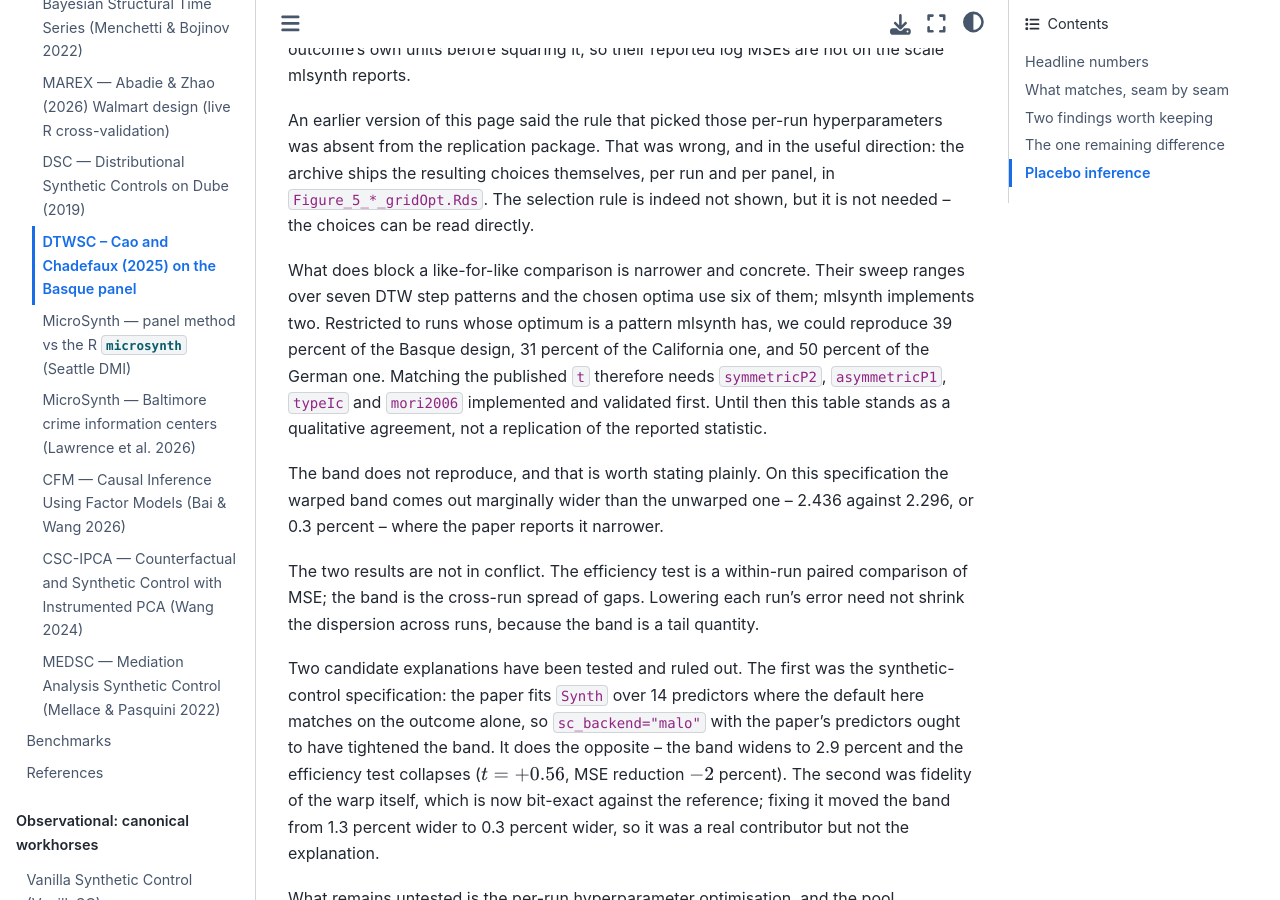
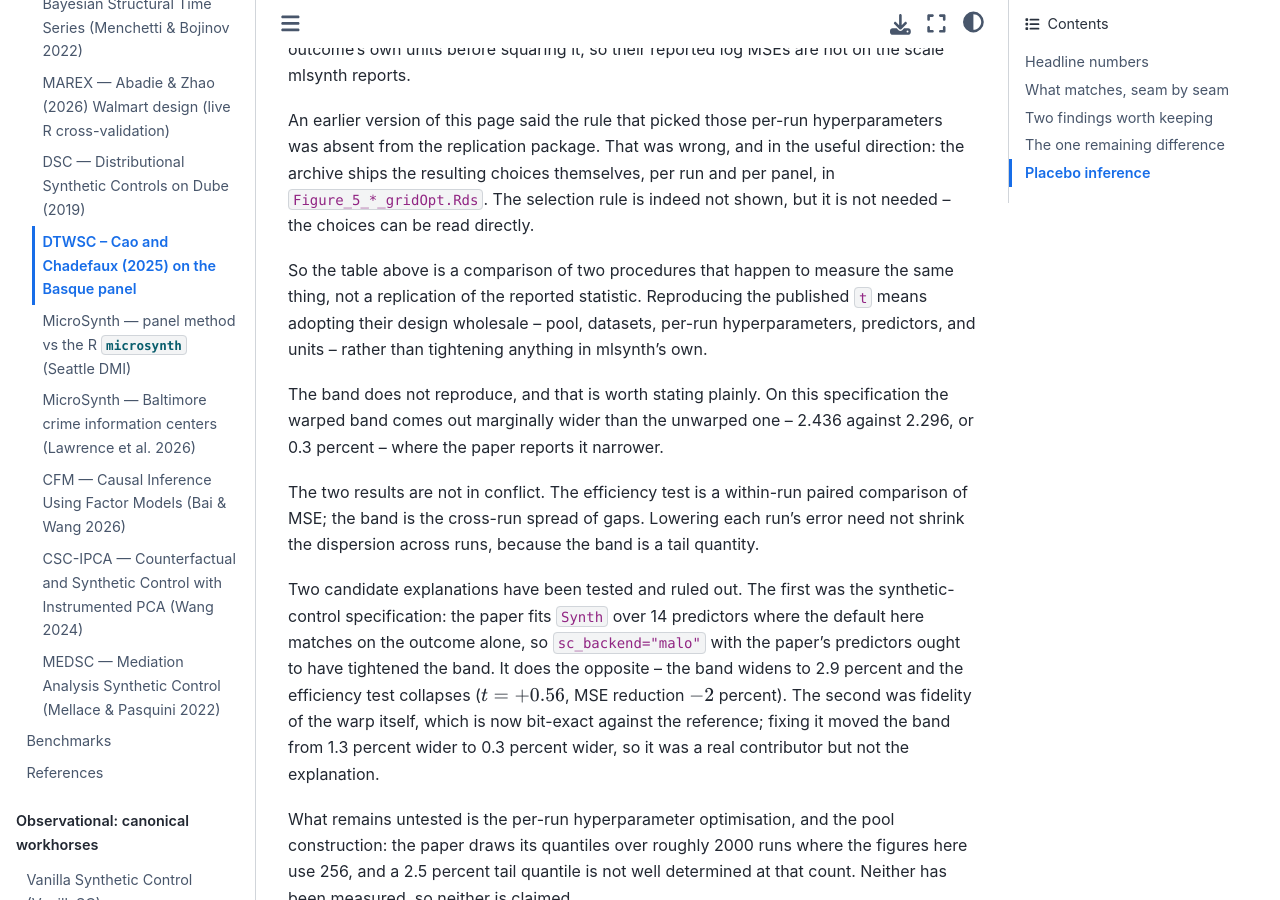
Before and after one commit to jgreathouse9/mlsynth, a Sphinx documentation site: the page built from docs/replications/dtwsc.rst, in a window 1280 px wide and 900 px high, scrolled down 4312 px. Built offline with Sphinx 7.4.7 and the Sphinx Book theme 1.1.4, drawn with Linux system fonts in a browser that asks for light colours.

Commit message:
DTWSC docs: keep this page's scope to the units and the comparison
The placebo section had drifted into narrating a separate piece of work -- how
many DTW step patterns are implemented and what fraction of the authors' design
that made reachable. That measurement belongs with the step-pattern work, where
it is the motivation, not here, where it reads as a caveat that goes stale the
moment the patterns land.

Leaves this page owning what it discovered: the units error, the corrected
benchmark comparison, and the five ways mlsynth's placebo design differs from
the authors'.

```diff
--- a/docs/dtwsc.rst
+++ b/docs/dtwsc.rst
@@ -147,9 +147,9 @@ give each placebo its own grid-optimal warping hyperparameters, drawn from a
 sweep over seven DTW step patterns, and perturb the donor pool far more
 aggressively than the default here; mlsynth runs every placebo at the
 hyperparameters you configure. Their per-run choices are shipped in the
-replication archive, so the difference is a matter of implementing the missing
-step patterns rather than of missing information --
-:doc:`replications/dtwsc` sets out exactly what differs. Second, on the
+replication archive, so what separates the two is a matter of adopting their
+design rather than of missing information -- :doc:`replications/dtwsc` sets out
+exactly what differs. Second, on the
 Basque panel the efficiency test reproduces the paper's direction and rough
 magnitude (``t = -6.8`` against the paper's ``-7.91``, a 20 percent MSE
 reduction), but the band does not narrow -- it comes out 0.3 percent wider than
--- a/docs/replications/dtwsc.rst
+++ b/docs/replications/dtwsc.rst
@@ -211,14 +211,11 @@ in the useful direction: the archive ships the resulting choices themselves,
 per run and per panel, in ``Figure_5_*_gridOpt.Rds``. The selection rule is
 indeed not shown, but it is not needed -- the choices can be read directly.
 
-What does block a like-for-like comparison is narrower and concrete. Their
-sweep ranges over seven DTW step patterns and the chosen optima use six of
-them; mlsynth implements two. Restricted to runs whose optimum is a pattern
-mlsynth has, we could reproduce 39 percent of the Basque design, 31 percent of
-the California one, and 50 percent of the German one. Matching the published
-``t`` therefore needs ``symmetricP2``, ``asymmetricP1``, ``typeIc`` and
-``mori2006`` implemented and validated first. Until then this table stands as a
-qualitative agreement, not a replication of the reported statistic.
+So the table above is a comparison of two procedures that happen to measure
+the same thing, not a replication of the reported statistic. Reproducing the
+published ``t`` means adopting their design wholesale -- pool, datasets,
+per-run hyperparameters, predictors, and units -- rather than tightening
+anything in mlsynth's own.
 
 The band does not reproduce, and that is worth stating plainly. On this
 specification the warped band comes out marginally wider than the unwarped one
```
